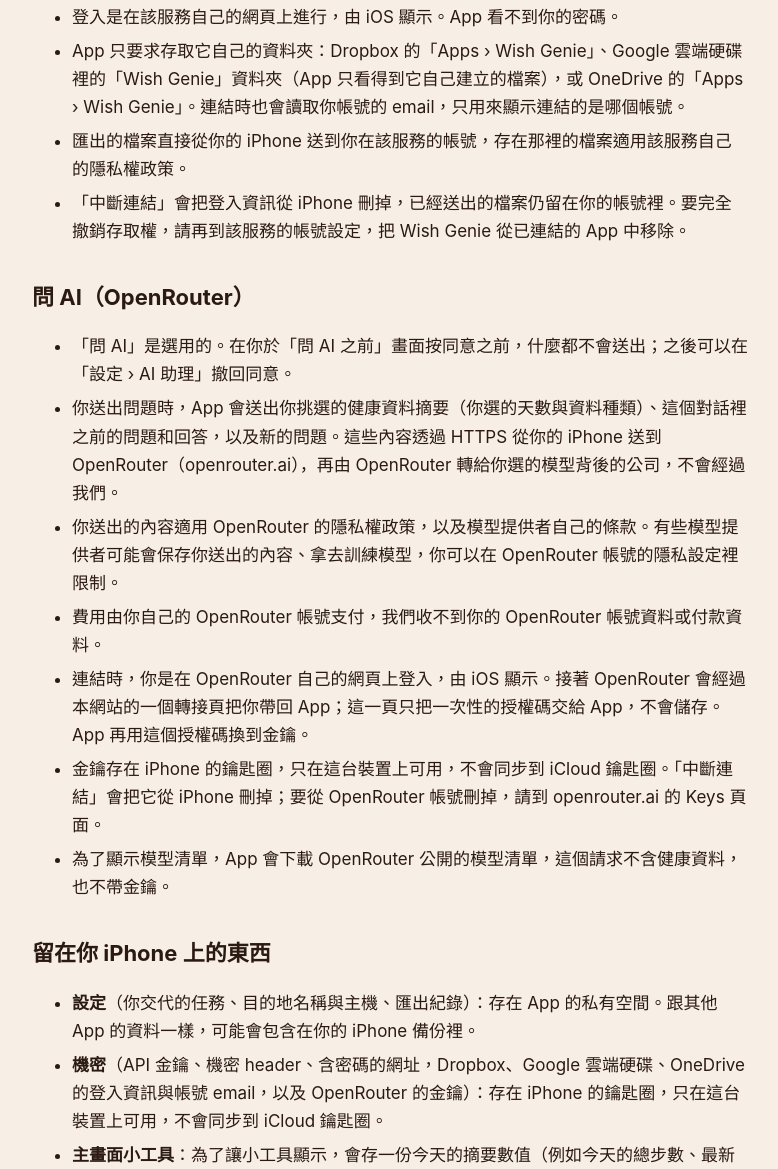
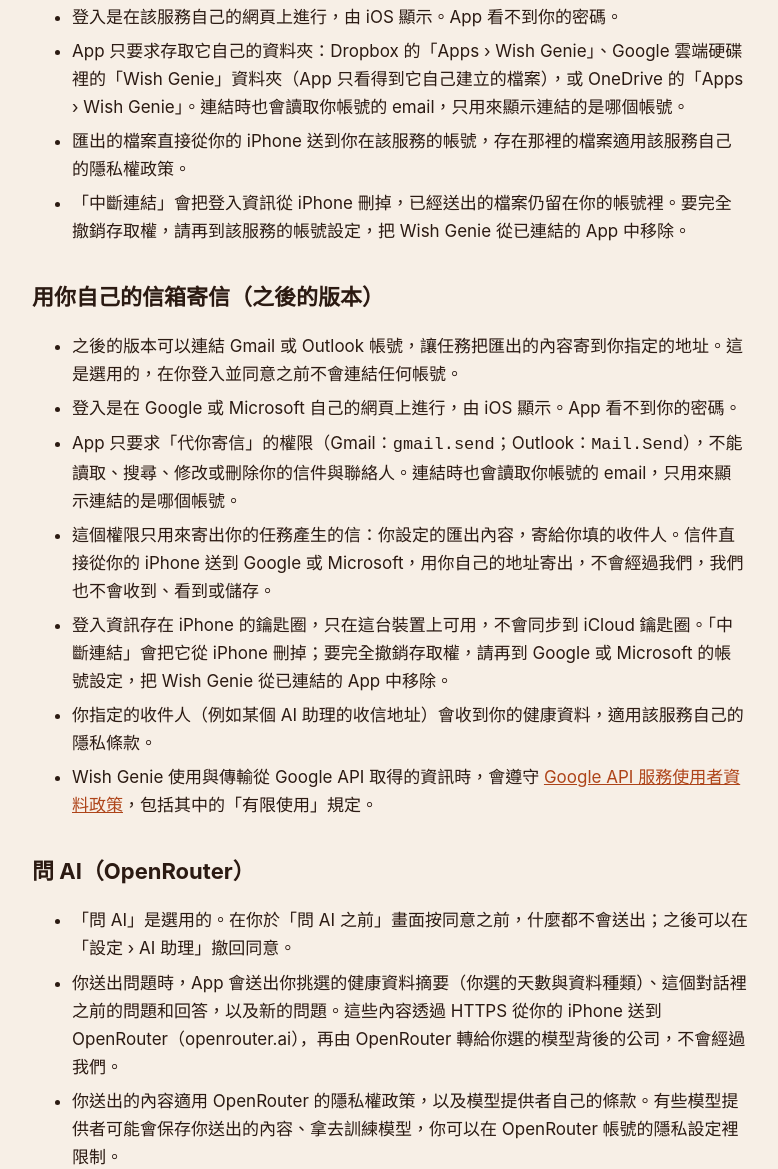
Before and after one commit to franky5440-afk/wish-genie-site, a plain HTML site: page zh/privacy/index.html in a window 1280 px wide. Shown: the part 1062-2231 px from the top of the page, without its empty margins (250-1028 px from the left). Drawn offline with Linux system fonts and the light colour scheme.

Commit message:
privacy: describe sending email from the user's own Gmail/Outlook account (later version)
Co-Authored-By: Claude Fable 5.2 <noreply@anthropic.com>
Claude-Session: https://claude.ai/code/session_018hvtatYnkq7aGbGRsnZwu7

```diff
--- a/zh/privacy/index.html
+++ b/zh/privacy/index.html
@@ -10,7 +10,7 @@
 <main>
 <header><a class="brand" href="../">許願精靈</a><nav><a href="../support/">支援</a><a href="../../privacy/" lang="en">English</a></nav></header>
 <h1>隱私權政策</h1>
-<p class="meta">許願精靈：健康匯出 · 最後更新：2026 年 11 月 18 日</p>
+<p class="meta">許願精靈：健康匯出 · 最後更新：2026 年 11 月 26 日</p>
 
 <h2>簡單說</h2>
 <p>我們不收集任何資料。許願精靈在你的 iPhone 上讀取健康資料，只送到你自己設定的目的地。我們沒有架伺服器、不用分析或廣告服務，App 裡也沒有任何第三方追蹤程式。如果你選擇使用「問 AI」，你的健康資料摘要和問題會從 iPhone 送到 OpenRouter，以及你選的 AI 模型提供者，詳見下面的<a href="#ask-ai">問 AI</a>。</p>
@@ -32,6 +32,17 @@
 <li>App 只要求存取它自己的資料夾：Dropbox 的「Apps › Wish Genie」、Google 雲端硬碟裡的「Wish Genie」資料夾（App 只看得到它自己建立的檔案），或 OneDrive 的「Apps › Wish Genie」。連結時也會讀取你帳號的 email，只用來顯示連結的是哪個帳號。</li>
 <li>匯出的檔案直接從你的 iPhone 送到你在該服務的帳號，存在那裡的檔案適用該服務自己的隱私權政策。</li>
 <li>「中斷連結」會把登入資訊從 iPhone 刪掉，已經送出的檔案仍留在你的帳號裡。要完全撤銷存取權，請再到該服務的帳號設定，把 Wish Genie 從已連結的 App 中移除。</li>
+</ul>
+
+<h2 id="email">用你自己的信箱寄信（之後的版本）</h2>
+<ul>
+<li>之後的版本可以連結 Gmail 或 Outlook 帳號，讓任務把匯出的內容寄到你指定的地址。這是選用的，在你登入並同意之前不會連結任何帳號。</li>
+<li>登入是在 Google 或 Microsoft 自己的網頁上進行，由 iOS 顯示。App 看不到你的密碼。</li>
+<li>App 只要求「代你寄信」的權限（Gmail：<code>gmail.send</code>；Outlook：<code>Mail.Send</code>），不能讀取、搜尋、修改或刪除你的信件與聯絡人。連結時也會讀取你帳號的 email，只用來顯示連結的是哪個帳號。</li>
+<li>這個權限只用來寄出你的任務產生的信：你設定的匯出內容，寄給你填的收件人。信件直接從你的 iPhone 送到 Google 或 Microsoft，用你自己的地址寄出，不會經過我們，我們也不會收到、看到或儲存。</li>
+<li>登入資訊存在 iPhone 的鑰匙圈，只在這台裝置上可用，不會同步到 iCloud 鑰匙圈。「中斷連結」會把它從 iPhone 刪掉；要完全撤銷存取權，請再到 Google 或 Microsoft 的帳號設定，把 Wish Genie 從已連結的 App 中移除。</li>
+<li>你指定的收件人（例如某個 AI 助理的收信地址）會收到你的健康資料，適用該服務自己的隱私條款。</li>
+<li>Wish Genie 使用與傳輸從 Google API 取得的資訊時，會遵守 <a href="https://developers.google.com/terms/api-services-user-data-policy">Google API 服務使用者資料政策</a>，包括其中的「有限使用」規定。</li>
 </ul>
 
 <h2 id="ask-ai">問 AI（OpenRouter）</h2>
```
Also changed, not shown: privacy/index.html (+12 -1 lines).
